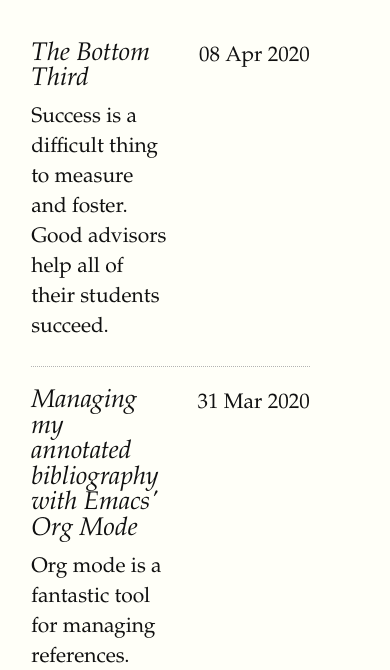
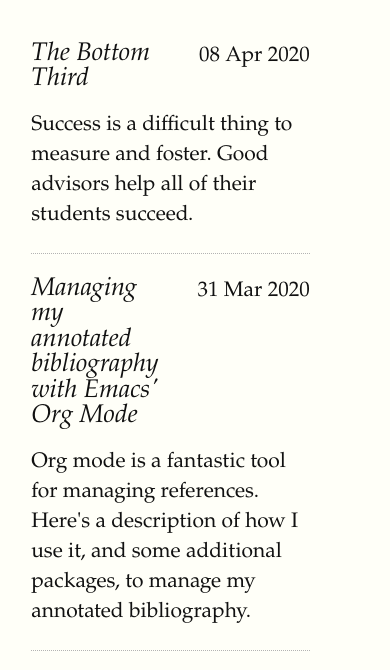
Before and after one commit to ekattsim/website, a plain HTML site: page blog/index.html in a window 390 px wide. Shown: the part 148-818 px from the top of the page. Drawn offline with Linux system fonts and the light colour scheme; a web font is replaced by a local one.

Commit message:
made blog post excerpts more responsive

```diff
--- a/blog/index.html
+++ b/blog/index.html
@@ -16,10 +16,10 @@
          }
 
          .post-list-item {
-             display: flex;
-             justify-content: space-between;
-             align-items: flex-start;
-             gap: 2rem; /* space between text and date */
+             display: grid;
+             grid-template-columns: 1fr auto;
+             grid-template-rows: auto auto;
+             gap: 0.5rem 2rem;
              padding-bottom: 1.5rem;
              margin-bottom: 1.5rem;
              border-bottom: 1px dotted #b3b3b3;
@@ -30,10 +30,6 @@
              margin-bottom: 0;
          }
 
-         .post-content {
-             flex: 1;
-         }
-
          h2 {
              font-style: italic;
              font-weight: 400;
@@ -42,6 +38,8 @@
          }
 
          .post-title {
+             grid-row: 1;
+             grid-column: 1;
              margin-top: 0;
              margin-bottom: 0.7rem;
          }
@@ -54,11 +52,15 @@
          }
 
          .post-excerpt {
+             grid-row: 2;
+             grid-column: 1 / span 2;
              margin: 0;
              /* color: #333; */ /* breaks in dark theme */
          }
 
          .post-date {
+             grid-row: 1;
+             grid-column: 2;
              white-space: nowrap; /* Prevents the date from wrapping */
              /* color: #555; */ /* breaks in dark theme */
          }
@@ -78,52 +80,38 @@
             <h1>All Posts</h1>
             <ul class="post-list">
                 <li class="post-list-item">
-                    <div class="post-content">
-                        <h2 class="post-title"><a href="#">The Bottom Third</a></h2>
+                    <h2 class="post-title"><a href="../resources/20250529080811-the_gaussian_distribution.html">The Bottom Third</a></h2>
                     <p class="post-excerpt">Success is a difficult thing to measure and foster. Good advisors help all of their students succeed.</p>
-                    </div>
                     <time class="post-date" datetime="2020-04-08">08 Apr 2020</time>
                 </li>
                 <li class="post-list-item">
-                    <div class="post-content">
                     <h2 class="post-title"><a href="#">Managing my annotated bibliography with Emacs' Org Mode</a></h2>
                     <p class="post-excerpt">Org mode is a fantastic tool for managing references. Here's a description of how I use it, and some additional packages, to manage my annotated bibliography.</p>
-                    </div>
                     <time class="post-date" datetime="2020-03-31">31 Mar 2020</time>
                 </li>
                 <li class="post-list-item">
-                    <div class="post-content">
                     <h2 class="post-title"><a href="#">A Guide to My Organizational Workflow: How to Streamline Your Life</a></h2>
                     <p class="post-excerpt">Detailed notes are needed to accomplish individual projects or tasks but not the big picture. Task lists and calendars focus on the big picture at the expense of detail. An effective organizational system requires both. This post gives a high-level overview of my Getting Things Done inspired organizational workflow.</p>
-                    </div>
                     <time class="post-date" datetime="2020-03-22">22 Mar 2020</time>
                 </li>
                 <li class="post-list-item">
-                    <div class="post-content">
                     <h2 class="post-title"><a href="#">The Valley of AI Trust</a></h2>
                     <p class="post-excerpt">Particularly for safety-critical applications or the automation of tasks that can directly impact quality of life, we must be careful to avoid the valley of AI trust—the dip in overall safety caused by premature adoption of automation.</p>
-                    </div>
                     <time class="post-date" datetime="2020-03-13">13 Mar 2020</time>
                 </li>
                 <li class="post-list-item">
-                    <div class="post-content">
                     <h2 class="post-title"><a href="#">Talk figures are different from paper figures</a></h2>
                     <p class="post-excerpt">One communication pitfall I often see is that many researchers will take figures from their papers and paste them into their slides. Here, I provide some tips for tailoring your figures to talks.</p>
-                    </div>
                     <time class="post-date" datetime="2020-01-06">06 Jan 2020</time>
                 </li>
                 <li class="post-list-item">
-                    <div class="post-content">
                     <h2 class="post-title"><a href="#">Machine Learning & Robotics: My (biased) 2019 State of the Field</a></h2>
                     <p class="post-excerpt">My thoughts on the past year of progress in Robotics and Machine Learning.</p>
-                    </div>
                     <time class="post-date" datetime="2019-12-30">30 Dec 2019</time>
                 </li>
                 <li class="post-list-item">
-                    <div class="post-content">
                     <h2 class="post-title"><a href="#">Anyone sufficiently experienced is indistinguishable from a magician</a></h2>
                     <p class="post-excerpt">Surrounded by brilliant people, I see my friends and colleagues produce surprising insights seemingly from thin air. Only through dedication to a craft can one gain the depth of understanding necessary to demonstrate this level of mastery.</p>
-                    </div>
                     <time class="post-date" datetime="2019-10-31">31 Oct 2019</time>
                 </li>
             </ul>
```
Also changed, not shown: index.html (+1 -1 lines). Lines whose indentation alone changed are shown as unchanged.
